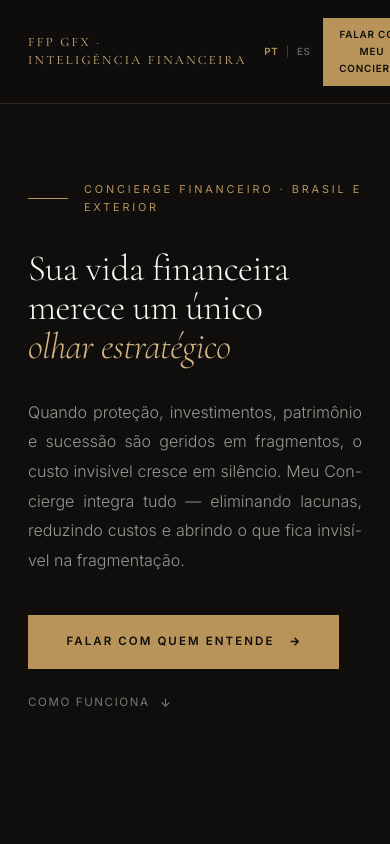
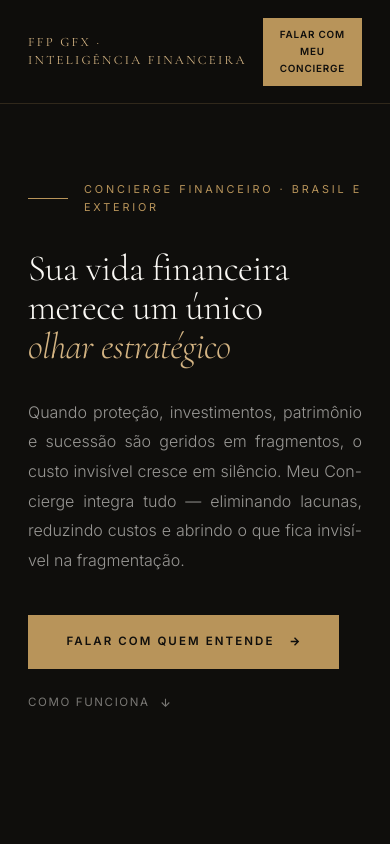
Before and after one commit to contessasuzi/meuconciergefinanceiro, a website: page index.html in a window 390 px wide. Shown: the top 844 px of the page. Drawn offline with Linux system fonts and the light colour scheme.

Commit message:
Corrige especificidade: esconder PT|ES precisa de !important

```diff
--- a/index.html
+++ b/index.html
@@ -273,7 +273,7 @@ footer{background:var(--ink);border-top:0.5px solid var(--rule);padding:2.75rem
   .nav-right{gap:0.7rem}
   .nav-link{font-size:0.56rem;letter-spacing:0.03em}
   .nav-cta{font-size:0.54rem;letter-spacing:0.03em;padding:0.5rem 0.85rem}
-  .lang-switch{display:none}
+  .lang-switch{display:none !important}
 }
 @media(max-width:900px){
   nav{padding:1.1rem 1.75rem}
```
